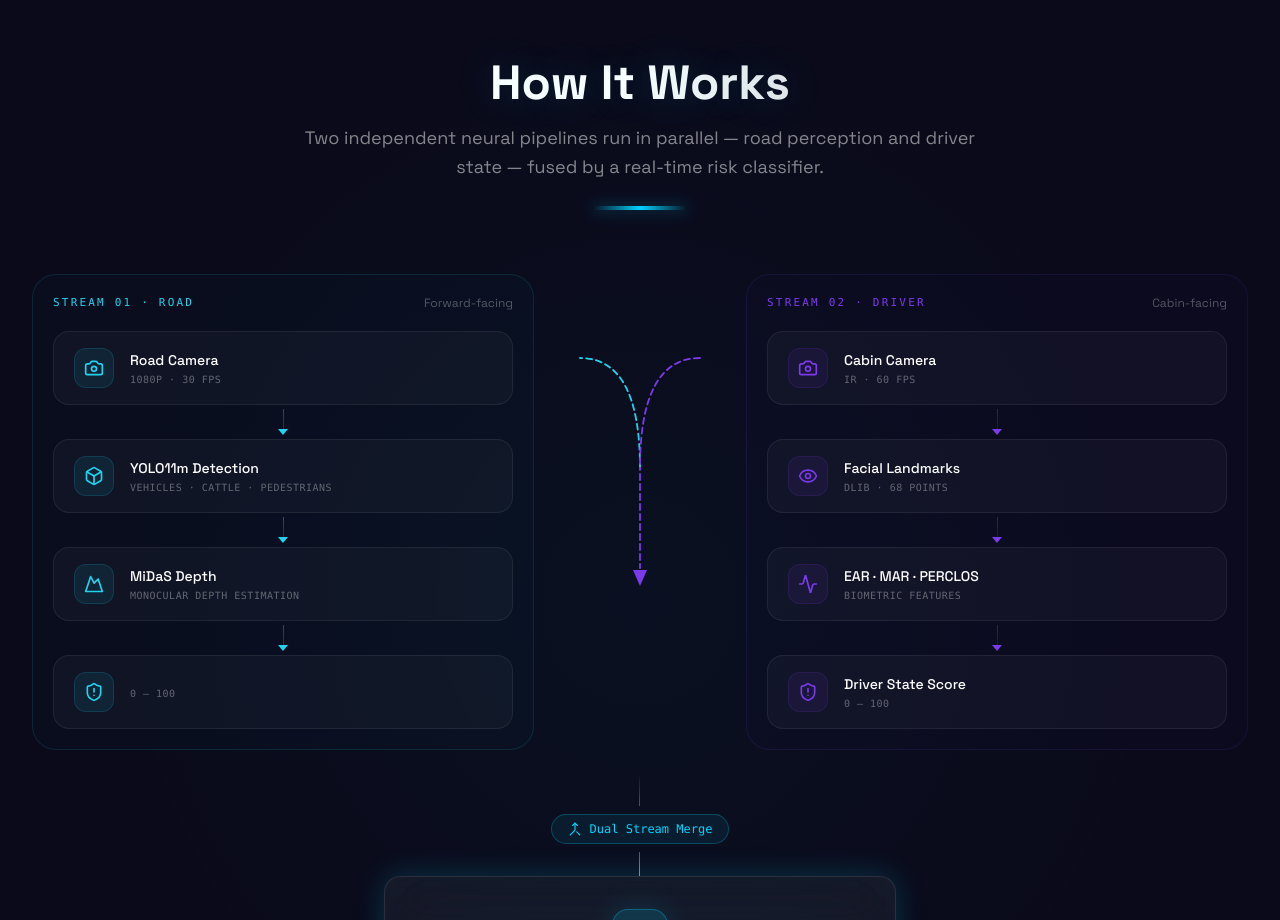
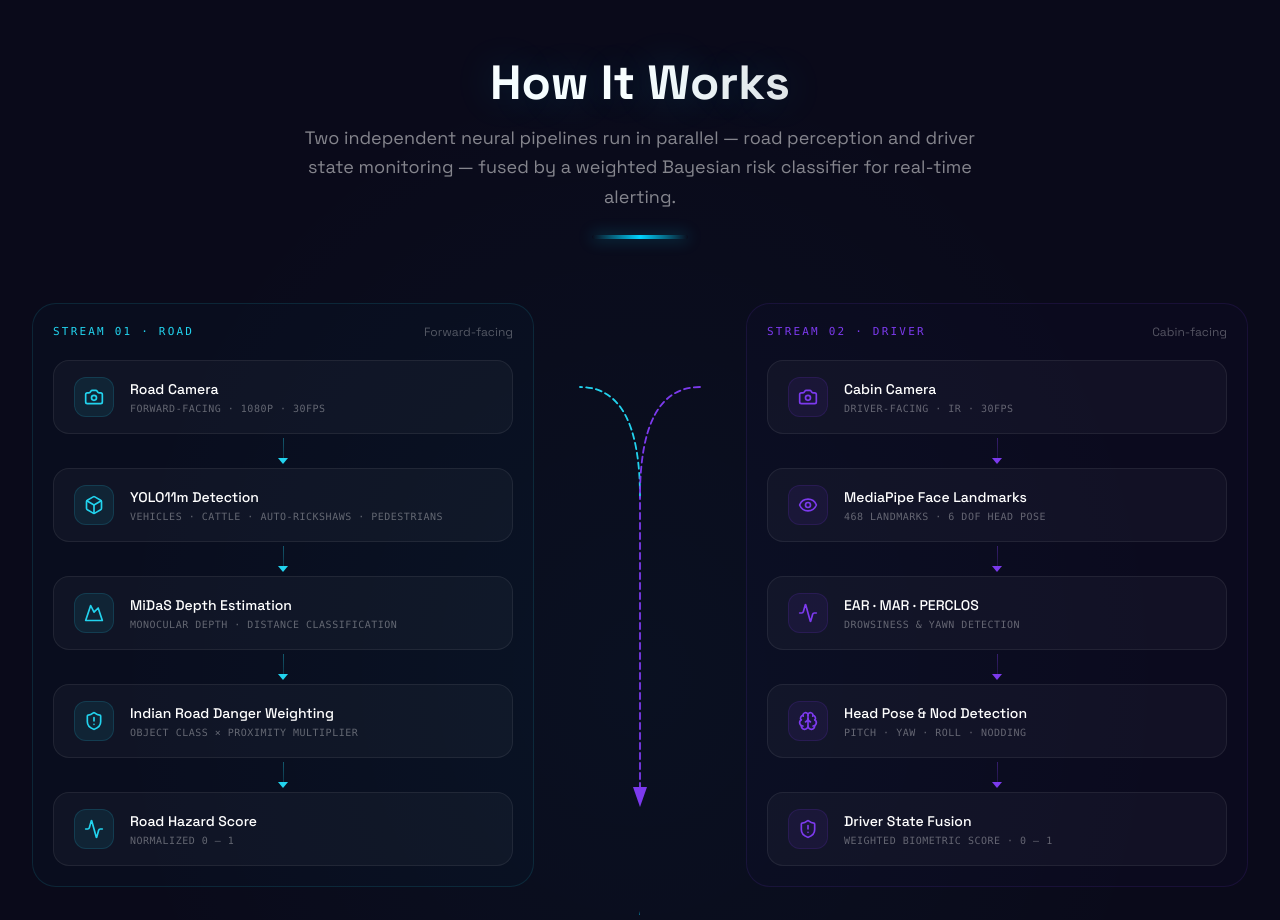
Before and after one commit to Suvanshsehgal/DriveSafe, a React (Vite) app in the folder frontend/: page / in a window 1280 px wide. Shown: the part 1880-2800 px from the top of the page. Built offline with nearby package versions, Linux system fonts and the light colour scheme; no server answers.

Commit message:
updated ui

```diff
--- a/frontend/src/sections/ArchitectureSection.jsx
+++ b/frontend/src/sections/ArchitectureSection.jsx
@@ -102,7 +102,7 @@ export default function ArchitectureSection() {
       <div className="relative z-10 max-w-7xl mx-auto px-4 sm:px-6 lg:px-8">
         <SectionHeading
           title="How It Works"
-          subtitle="Two independent neural pipelines run in parallel — road perception and driver state — fused by a real-time risk classifier."
+          subtitle="Two independent neural pipelines run in parallel — road perception and driver state monitoring — fused by a weighted Bayesian risk classifier for real-time alerting."
           glowColor="#00d4ff"
         />
 
@@ -124,19 +124,21 @@ export default function ArchitectureSection() {
               <span className="text-xs text-white/30">Forward-facing</span>
             </div>
             <div className="flex flex-col items-stretch gap-0">
-              <PipelineNode icon={Camera} label="Road Camera" sub="1080p · 30 fps" color={roadColor} delay={0} side="left" />
+              <PipelineNode icon={Camera} label="Road Camera" sub="Forward-facing · 1080p · 30fps" color={roadColor} delay={0} side="left" />
               <Arrow color={roadColor} delay={0.1} label="" />
-              <PipelineNode icon={Box} label="YOLO11m Detection" sub="vehicles · cattle · pedestrians" color={roadColor} delay={0.15} side="left" />
+              <PipelineNode icon={Box} label="YOLO11m Detection" sub="vehicles · cattle · auto-rickshaws · pedestrians" color={roadColor} delay={0.15} side="left" />
               <Arrow color={roadColor} delay={0.2} label="" />
-              <PipelineNode icon={Mountain} label="MiDaS Depth" sub="monocular depth estimation" color={roadColor} delay={0.25} side="left" />
+              <PipelineNode icon={Mountain} label="MiDaS Depth Estimation" sub="monocular depth · distance classification" color={roadColor} delay={0.25} side="left" />
               <Arrow color={roadColor} delay={0.3} label="" />
-              <PipelineNode icon={ShieldAlert} label="" sub="0 — 100" color={roadColor} delay={0.35} side="left" />
+              <PipelineNode icon={ShieldAlert} label="Indian Road Danger Weighting" sub="object class × proximity multiplier" color={roadColor} delay={0.35} side="left" />
+              <Arrow color={roadColor} delay={0.4} label="" />
+              <PipelineNode icon={Activity} label="Road Hazard Score" sub="normalized 0 – 1" color={roadColor} delay={0.45} side="left" />
             </div>
           </motion.div>
 
           {/* CENTER: Animated merging SVG */}
           <div className="hidden lg:flex flex-col items-center justify-center" style={{ paddingTop: "64px" }}>
-            <svg width="160" height="260" viewBox="0 0 160 260" fill="none" overflow="visible">
+            <svg width="160" height="480" viewBox="0 0 160 480" fill="none" overflow="visible">
               {/* Left curve — cyan, flows toward center */}
               <path
                 className="flow-line"
@@ -161,14 +163,14 @@ export default function ArchitectureSection() {
               {/* Vertical down line — purple, flows downward */}
               <line
                 className="flow-line"
-                x1="80" y1="130" x2="80" y2="230"
+                x1="80" y1="130" x2="80" y2="420"
                 stroke={driverColor}
                 strokeWidth="1.8"
                 strokeLinecap="round"
               />
 
               {/* Arrowhead */}
-              <polygon points="80,248 73,232 87,232" fill={driverColor} />
+              <polygon points="80,440 73,420 87,420" fill={driverColor} />
             </svg>
           </div>
 
@@ -188,13 +190,15 @@ export default function ArchitectureSection() {
               <span className="text-xs text-white/30">Cabin-facing</span>
             </div>
             <div className="flex flex-col items-stretch gap-0">
-              <PipelineNode icon={Camera} label="Cabin Camera" sub="IR · 60 fps" color={driverColor} delay={0} side="right" />
+              <PipelineNode icon={Camera} label="Cabin Camera" sub="Driver-facing · IR · 30fps" color={driverColor} delay={0} side="right" />
               <Arrow color={driverColor} delay={0.1} label="" />
-              <PipelineNode icon={Eye} label="Facial Landmarks" sub="dlib · 68 points" color={driverColor} delay={0.15} side="right" />
+              <PipelineNode icon={Eye} label="MediaPipe Face Landmarks" sub="468 landmarks · 6 DoF head pose" color={driverColor} delay={0.15} side="right" />
               <Arrow color={driverColor} delay={0.2} label="" />
-              <PipelineNode icon={Activity} label="EAR · MAR · PERCLOS" sub="biometric features" color={driverColor} delay={0.25} side="right" />
+              <PipelineNode icon={Activity} label="EAR · MAR · PERCLOS" sub="drowsiness &amp; yawn detection" color={driverColor} delay={0.25} side="right" />
               <Arrow color={driverColor} delay={0.3} label="" />
-              <PipelineNode icon={ShieldAlert} label="Driver State Score" sub="0 — 100" color={driverColor} delay={0.35} side="right" />
+              <PipelineNode icon={Brain} label="Head Pose &amp; Nod Detection" sub="pitch · yaw · roll · nodding" color={driverColor} delay={0.35} side="right" />
+              <Arrow color={driverColor} delay={0.4} label="" />
+              <PipelineNode icon={ShieldAlert} label="Driver State Fusion" sub="weighted biometric score · 0 – 1" color={driverColor} delay={0.45} side="right" />
             </div>
           </motion.div>
         </div>
@@ -209,11 +213,13 @@ export default function ArchitectureSection() {
         >
           <div className="flex flex-col items-center gap-2">
             <div
-              className="w-px h-8"
+              className="w-px h-1"
               style={{ background: "linear-gradient(to bottom, transparent, rgba(0,212,255,0.5))" }}
             />
             <div
-              className="flex items-center gap-2 px-4 py-1.5 rounded-full text-xs font-mono"
+              className="flex ite
+
+              ms-center gap-2 px-4 py-1.5 rounded-full text-xs font-mono"
               style={{
                 background: "rgba(0,212,255,0.08)",
                 border: "1px solid rgba(0,212,255,0.25)",
@@ -224,7 +230,7 @@ export default function ArchitectureSection() {
               Dual Stream Merge
             </div>
             <div
-              className="w-px h-6"
+              className="w-px h-12"
               style={{ background: "linear-gradient(to bottom, rgba(0,212,255,0.5), rgba(0,212,255,0.9))" }}
             />
           </div>
@@ -255,12 +261,12 @@ export default function ArchitectureSection() {
                 <GitMerge className="w-7 h-7" style={{ color: "#00d4ff" }} />
               </div>
 
-              <h3 className="text-xl font-bold text-white mb-2">Fusion Engine</h3>
+              <h3 className="text-xl font-bold text-white mb-2">Risk Fusion Engine</h3>
               <p className="text-xs text-white/40 font-mono uppercase tracking-wider mb-2">
-                weighted Bayesian fusion · risk classification
+                weighted Bayesian fusion · real-time classification
               </p>
               <p className="text-sm text-white/40 mb-6">
-                60% Road Score + 40% Driver Score → Unified Risk Assessment
+                Road Hazard (60%) + Driver State (40%) → Unified Risk Score → WebSocket stream &amp; annotated video output
               </p>
 
               <div className="flex items-center justify-center gap-3">
--- a/frontend/src/sections/HeroSection.jsx
+++ b/frontend/src/sections/HeroSection.jsx
@@ -144,7 +144,7 @@ export default function HeroSection() {
           transition={{ duration: 1, delay: 0.8 }}
           className="mt-16 grid grid-cols-2 md:grid-cols-4 gap-4 md:gap-8 max-w-3xl mx-auto"
         >
-          {[
+          {/* {[
             { label: "Detection Rate", value: "99.2%", color: "#10b981" },
             { label: "Latency", value: "<30ms", color: "#22d3ee" },
             { label: "Indian Roads Trained", value: "50K+", color: "#00d4ff" },
@@ -156,12 +156,12 @@ export default function HeroSection() {
               </p>
               <p className="text-[10px] text-white/30 uppercase tracking-wider mt-1 font-body">{stat.label}</p>
             </div>
-          ))}
+          ))} */}
         </motion.div>
       </div>
 
       {/* Scroll indicator */}
-      <motion.div
+      {/* <motion.div
         initial={{ opacity: 0 }}
         animate={{ opacity: 1 }}
         transition={{ delay: 1.5 }}
@@ -175,7 +175,7 @@ export default function HeroSection() {
           <span className="text-[10px] text-white/20 uppercase tracking-[0.2em] font-body">Scroll</span>
           <div className="w-px h-8 bg-gradient-to-b from-neon-blue/40 to-transparent" />
         </motion.div>
-      </motion.div>
+      </motion.div> */}
     </section>
   );
 }
--- a/frontend/src/sections/TechStackSection.jsx
+++ b/frontend/src/sections/TechStackSection.jsx
@@ -23,9 +23,7 @@ const techs = [
   { icon: CloudSun, title: "DAWN Dataset", description: "Weather-degraded image dataset for fog, rain, snow, and low-light training.", color: "#10b981" },
   { icon: Server, title: "FastAPI", description: "High-performance Python async framework powering the real-time WebSocket backend.", color: "#00d4ff" },
   { icon: Code2, title: "React + Vite", description: "Modern frontend stack with Vite's lightning-fast HMR and React 19.", color: "#22d3ee" },
-  { icon: Palette, title: "Tailwind CSS", description: "Utility-first CSS framework with custom design system for futuristic UI.", color: "#06b6d4" },
-  { icon: Wifi, title: "WebSockets", description: "Persistent bidirectional communication for live streaming inference results.", color: "#7c3aed" },
-  { icon: BarChart3, title: "Recharts", description: "Composable charting library for real-time analytics visualization.", color: "#10b981" },
+  { icon: Palette, title: "Tailwind CSS", description: "Utility-first CSS framework with custom design system for futuristic UI.", color: "#06b6d4" }
 ];
 
 export default function TechStackSection() {
```
